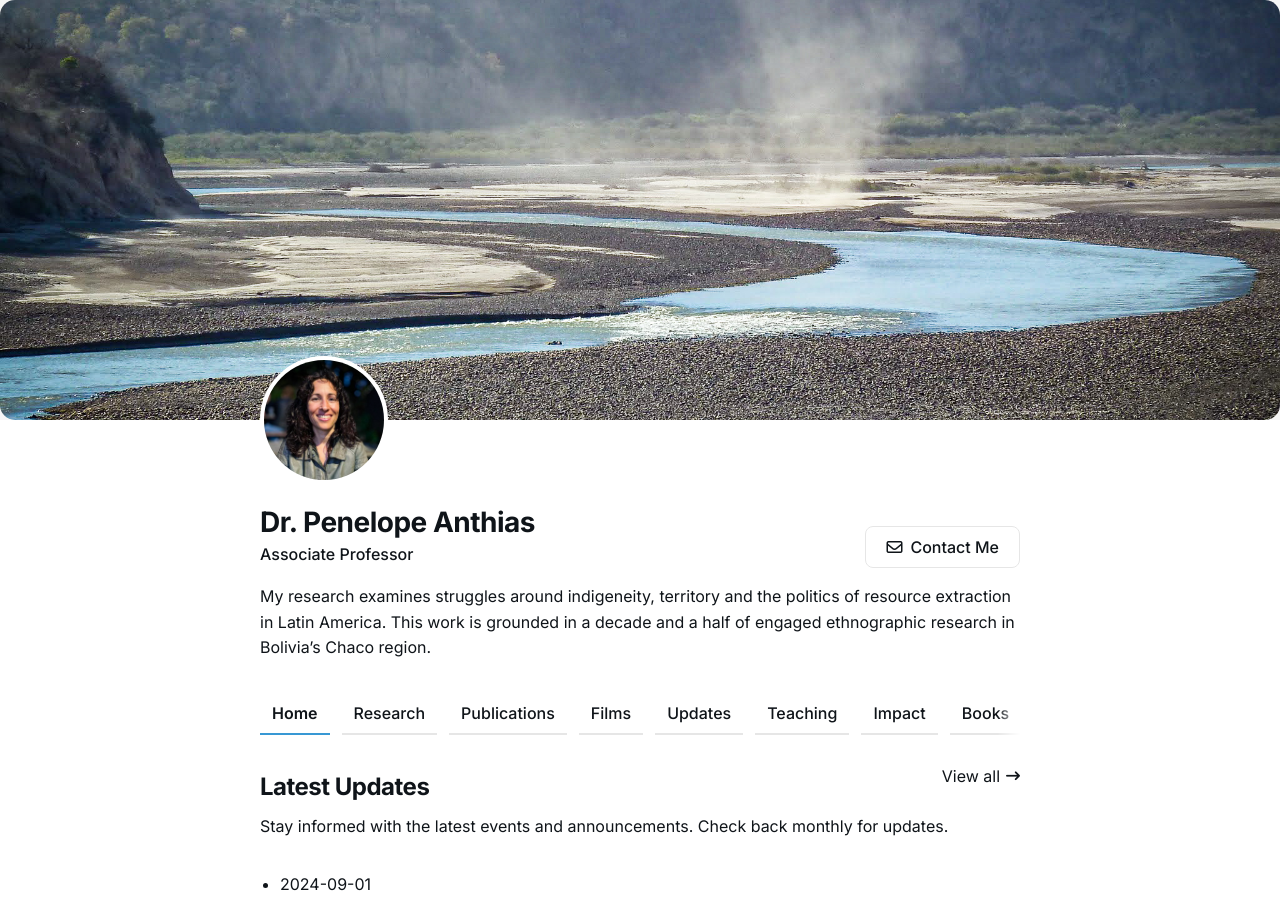
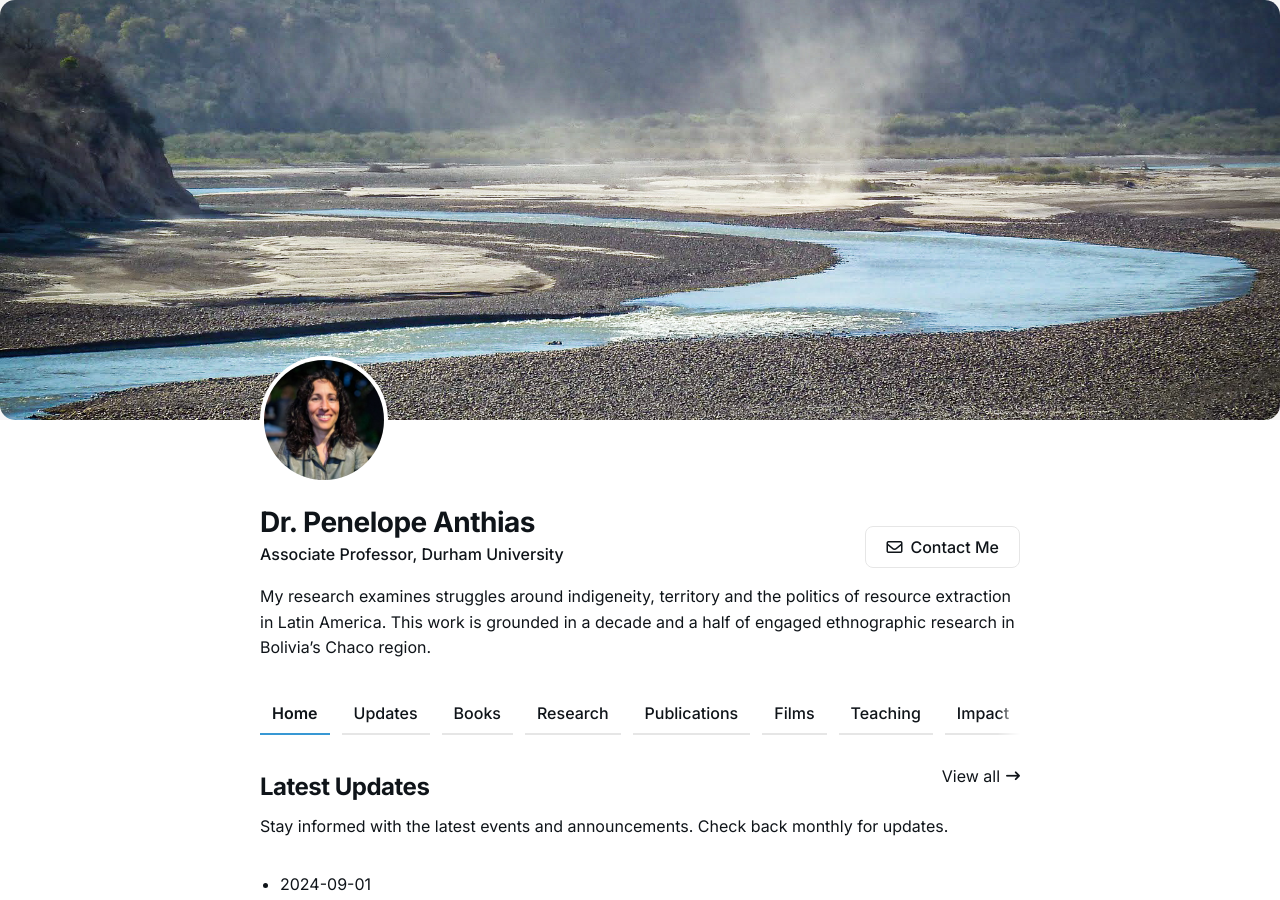
Before and after one commit to RelevantResearch/penelopeanthias, a Jekyll site: the page built from index.html, in a window 1280 px wide and 900 px high. Built offline with Jekyll 4.4.1, drawn with Linux system fonts in a browser that asks for light colours.

Commit message:
added university and change order of pages

```diff
--- a/_data/settings.yml
+++ b/_data/settings.yml
@@ -24,6 +24,10 @@ menu_settings:
   menu_items:
     - title: 'Home'
       url: '/'
+    - title: 'Updates'
+      url: '/updates/'
+    - title: 'Books'
+      url: '/books/'
     - title: 'Research'
       url: '/research/'
     - title: 'Publications'
@@ -40,21 +44,18 @@ menu_settings:
     #   url: '/blog/'
     # - title: '📔 Elements'
     #   url: '/elements/'
-    - title: 'Updates'
-      url: '/updates/'
     - title: 'Teaching'
       url: '/teaching/'
     - title: 'Impact'
       url: '/impact/'
-    - title: 'Books'
-      url: '/books/'
+
 
 
 #-------------------------------
 # Author Settings
 author:
   author_name: Dr. Penelope Anthias
-  author_role: Associate Professor
+  author_role: Associate Professor, Durham University
   author_bio: My research examines struggles around indigeneity, territory and the politics of resource extraction in Latin America. This work is grounded in a decade and a half of engaged ethnographic research in Bolivia’s Chaco region.
   author_avatar: '/images/profile_picture.jpg'
   cta_button_text: Contact Me
```
